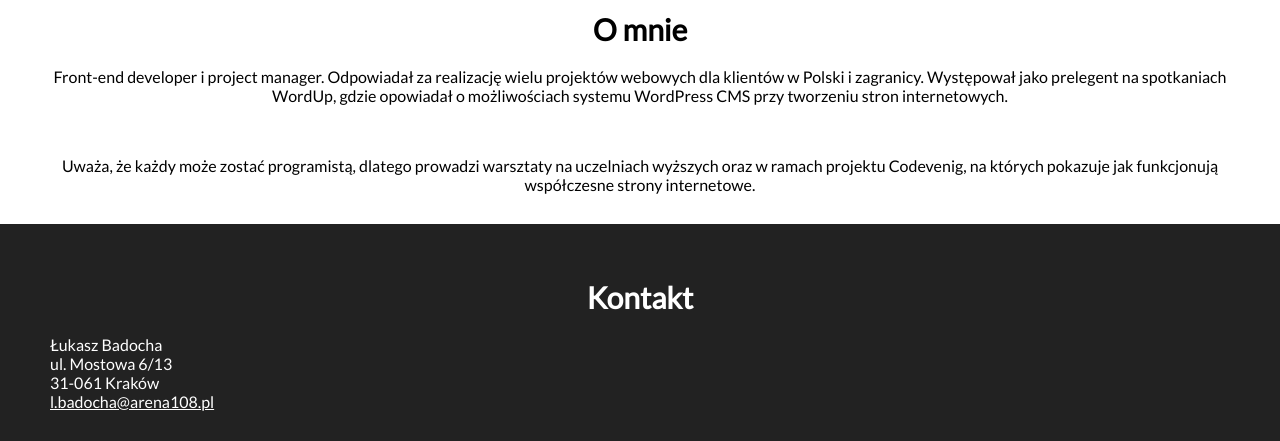
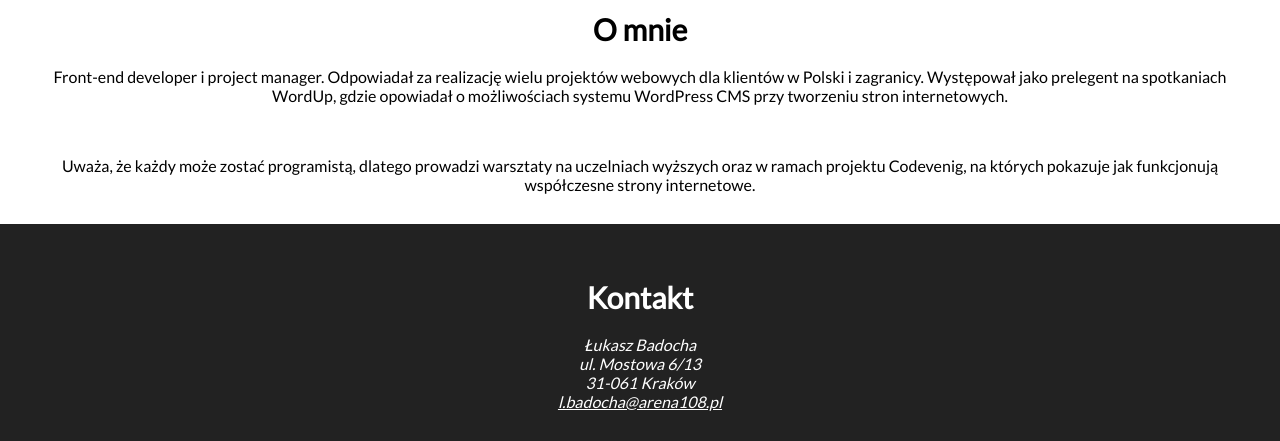
Before and after one commit to GYMJUICE/gymjuice.github.io, a plain HTML site: page warsztaty/html5-poprawka/projekt-do-poprawy/index.html in a window 1280 px wide. Shown: the part 942-1383 px from the top of the page. Drawn offline with Linux system fonts and the light colour scheme.

Commit message:
poprawkabledu

```diff
--- a/warsztaty/html5-poprawka/projekt-do-poprawy/index.html
+++ b/warsztaty/html5-poprawka/projekt-do-poprawy/index.html
@@ -35,7 +35,7 @@
 
   <footer id="contact">
     <h2 id="contact-header">Kontakt</h2>
-    <liaddress id="contact-content">
+    <address id="contact-content">
       Łukasz Badocha<br />
       ul. Mostowa 6/13<br />
       31-061 Kraków<br />
```
